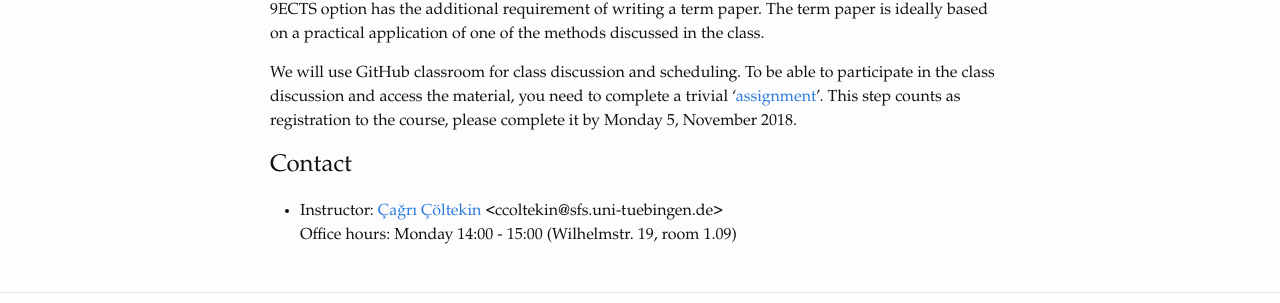
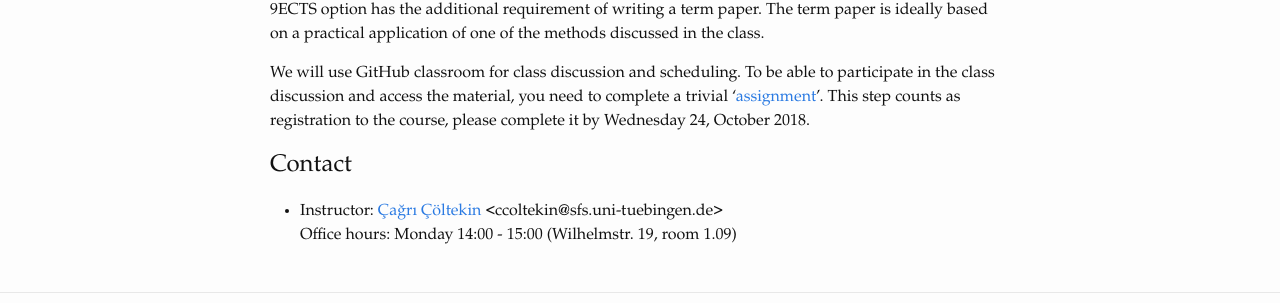
Before and after one commit to SLiCL2018/slicl2018.github.io, a Jekyll site: the page built from index.md, in a window 1280 px wide. Shown: the part 664-967 px from the top of the page. Built offline with Jekyll 4.4.1, drawn with Linux system fonts in a browser that asks for light colours.

Commit message:
Fix assignment 0 date

```diff
--- a/index.md
+++ b/index.md
@@ -46,7 +46,7 @@ We will use GitHub classroom for class discussion and scheduling.
 To be able to participate in the class discussion
 and access the material, you need to complete a trivial '[assignment](https://classroom.github.com/a/l2K1gpoG)'.
 This step counts as registration to the course,
-please complete it by Monday 5, November 2018.
+please complete it by Wednesday 24, October 2018.
 
 ## Contact
 
```
